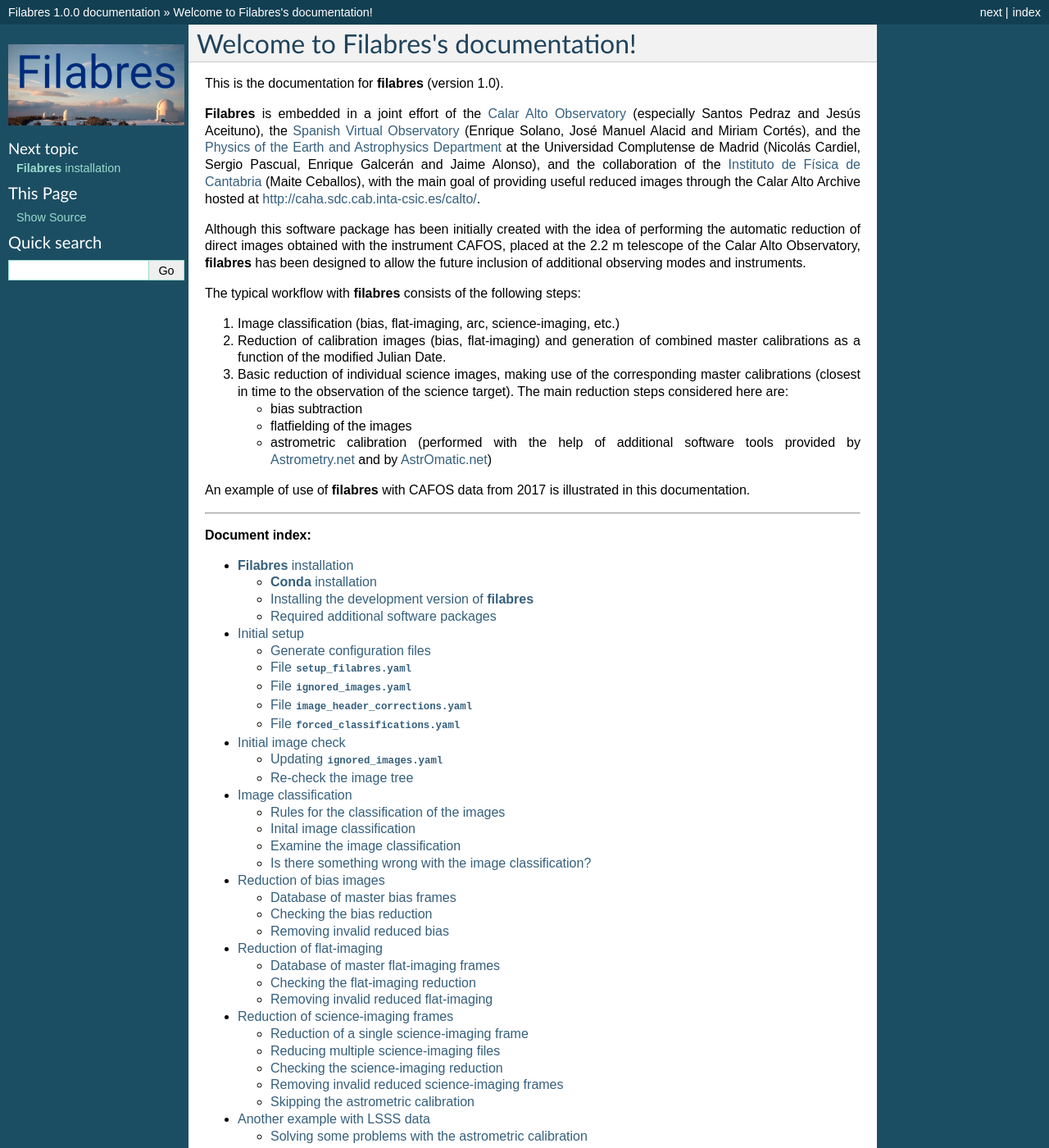
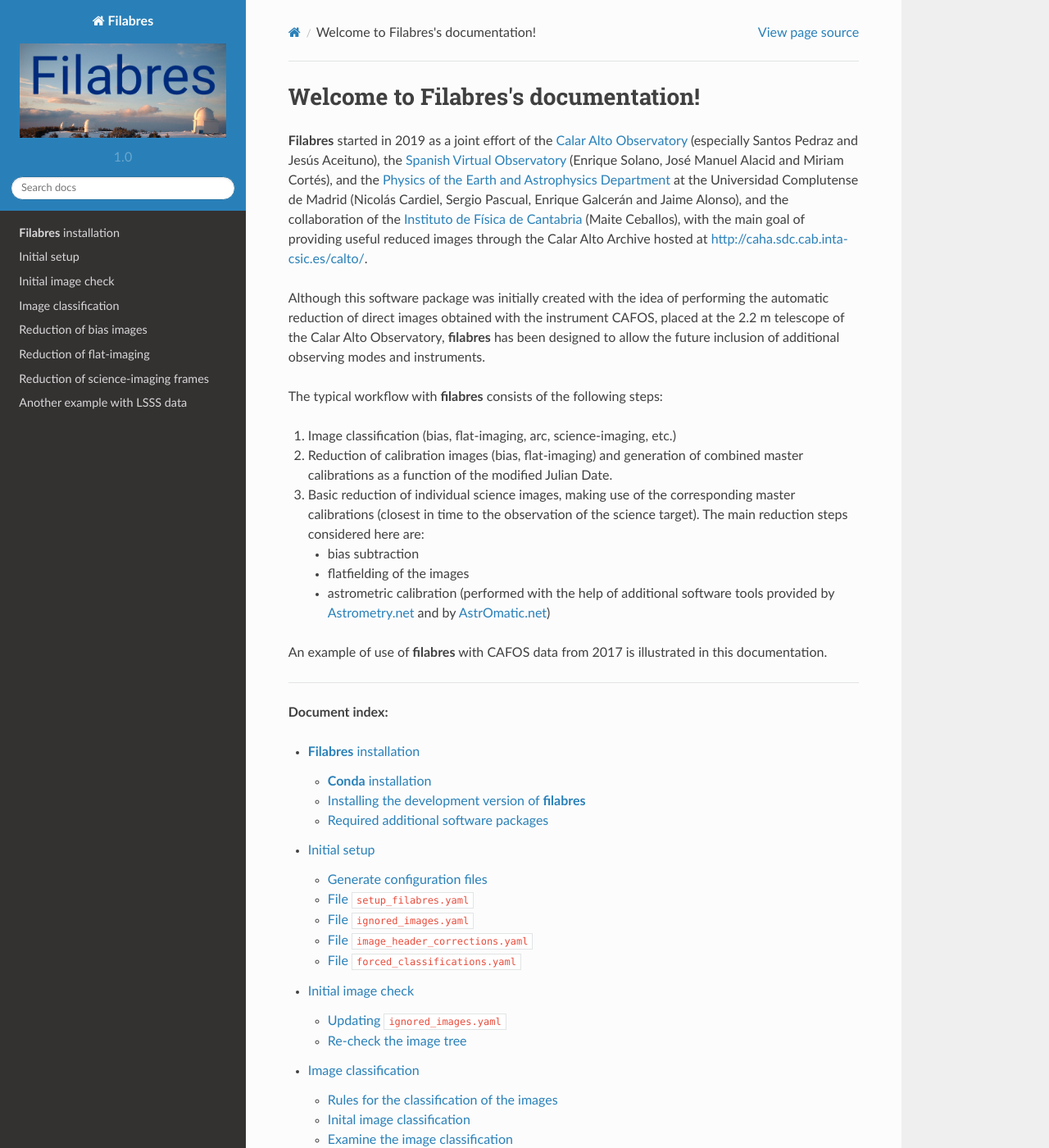
Before and after one commit to nicocardiel/filabres, a Sphinx documentation site: the page built from doc/index.rst, in a window 1280 px wide and 1400 px high. Shown: the whole window at 82% size. Built offline with Sphinx 7.4.7 and the Read the Docs theme 2.0.0, drawn with Linux system fonts in a browser that asks for light colours; formulas are drawn with MathJax 3; some of the changed text lies outside the part shown.

Commit message:
Make use of Read the Docs Sphinx theme for documentation

```diff
--- a/doc/conf.py
+++ b/doc/conf.py
@@ -20,7 +20,7 @@
 # -- Project information -----------------------------------------------------
 
 project = 'Filabres'
-copyright = '2020, Nicolás Cardiel'
+copyright = '2020-2023, Nicolás Cardiel'
 author = 'Nicolás Cardiel'
 
 # The short X.Y version
@@ -40,7 +40,7 @@
 # ones.
 extensions = ['sphinx.ext.autodoc', 'sphinx.ext.doctest', 'sphinx.ext.imgmath',
               'sphinx.ext.coverage', 'sphinx.ext.intersphinx',
-              'sphinx.ext.napoleon']
+              'sphinx.ext.napoleon', 'sphinx_rtd_theme']
 
 # Add any paths that contain templates here, relative to this directory.
 templates_path = ['_templates']
@@ -76,7 +76,8 @@
 # a list of builtin themes.
 #
 # html_theme = 'alabaster'
-html_theme = 'default'
+# html_theme = 'default'
+html_theme = 'sphinx_rtd_theme'
 
 html_logo = 'images/logo.png'
 
--- a/doc/index.rst
+++ b/doc/index.rst
@@ -6,9 +6,7 @@
 Welcome to Filabres's documentation!
 ====================================
 
-This is the documentation for **filabres** (version |version|).
-
-**Filabres** is embedded in a joint effort of the `Calar Alto Observatory
+**Filabres** started in 2019 as a joint effort of the `Calar Alto Observatory
 <http://w3.caha.es/>`_ (especially Santos Pedraz and Jesús Aceituno), the
 `Spanish Virtual Observatory <https://svo.cab.inta-csic.es/>`_ (Enrique Solano,
 José Manuel Alacid and Miriam Cortés), and the `Physics of the Earth and
@@ -20,11 +18,11 @@
 (Maite Ceballos), with the main goal of providing useful reduced images through
 the Calar Alto Archive hosted at http://caha.sdc.cab.inta-csic.es/calto/.
 
-Although this software package has been initially created with the idea of
-performing the automatic reduction of direct images obtained with the instrument
-CAFOS, placed at the 2.2 m telescope of the Calar Alto Observatory, **filabres**
-has been designed to allow the future inclusion of additional observing modes and
-instruments.
+Although this software package was initially created with the idea of
+performing the automatic reduction of direct images obtained with the
+instrument CAFOS, placed at the 2.2 m telescope of the Calar Alto Observatory,
+**filabres** has been designed to allow the future inclusion of additional
+observing modes and instruments.
 
 The typical workflow with **filabres** consists of the following steps:
 
```
